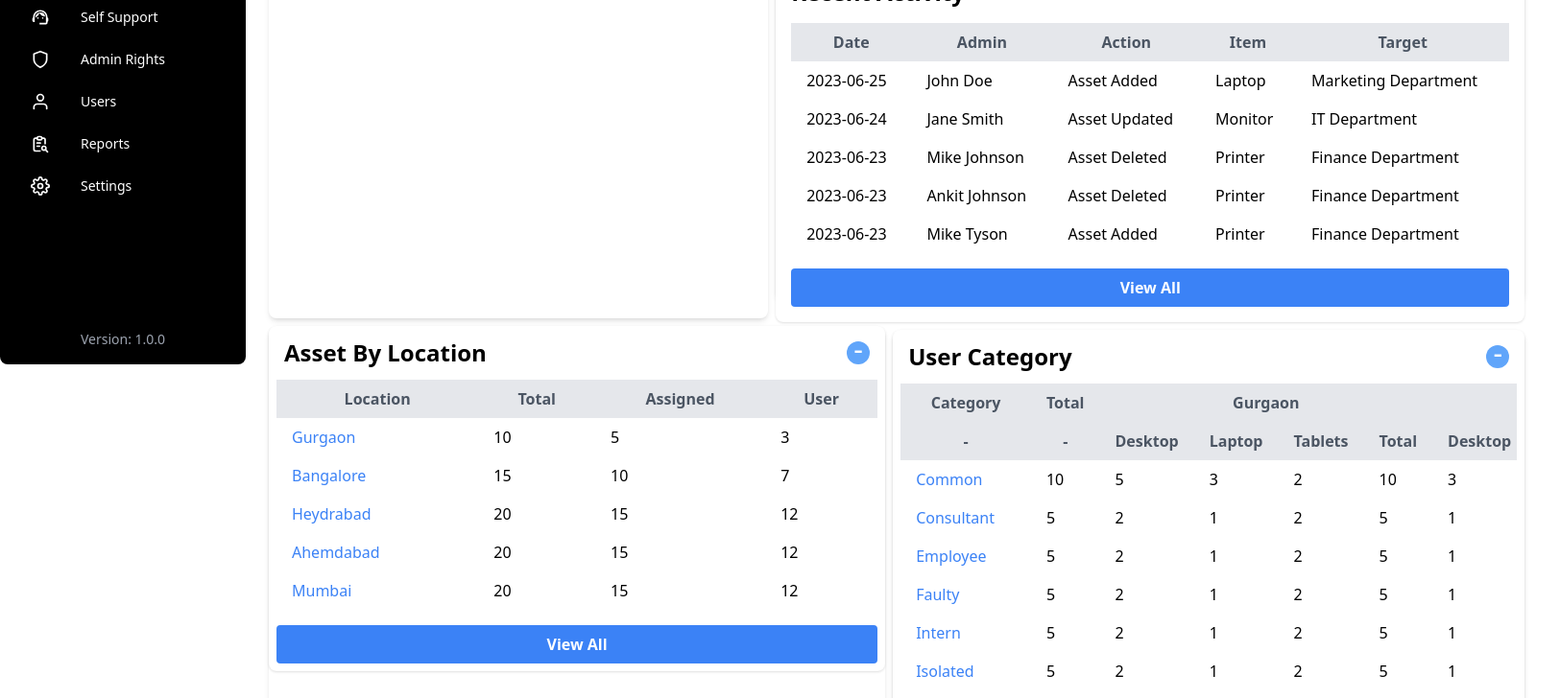
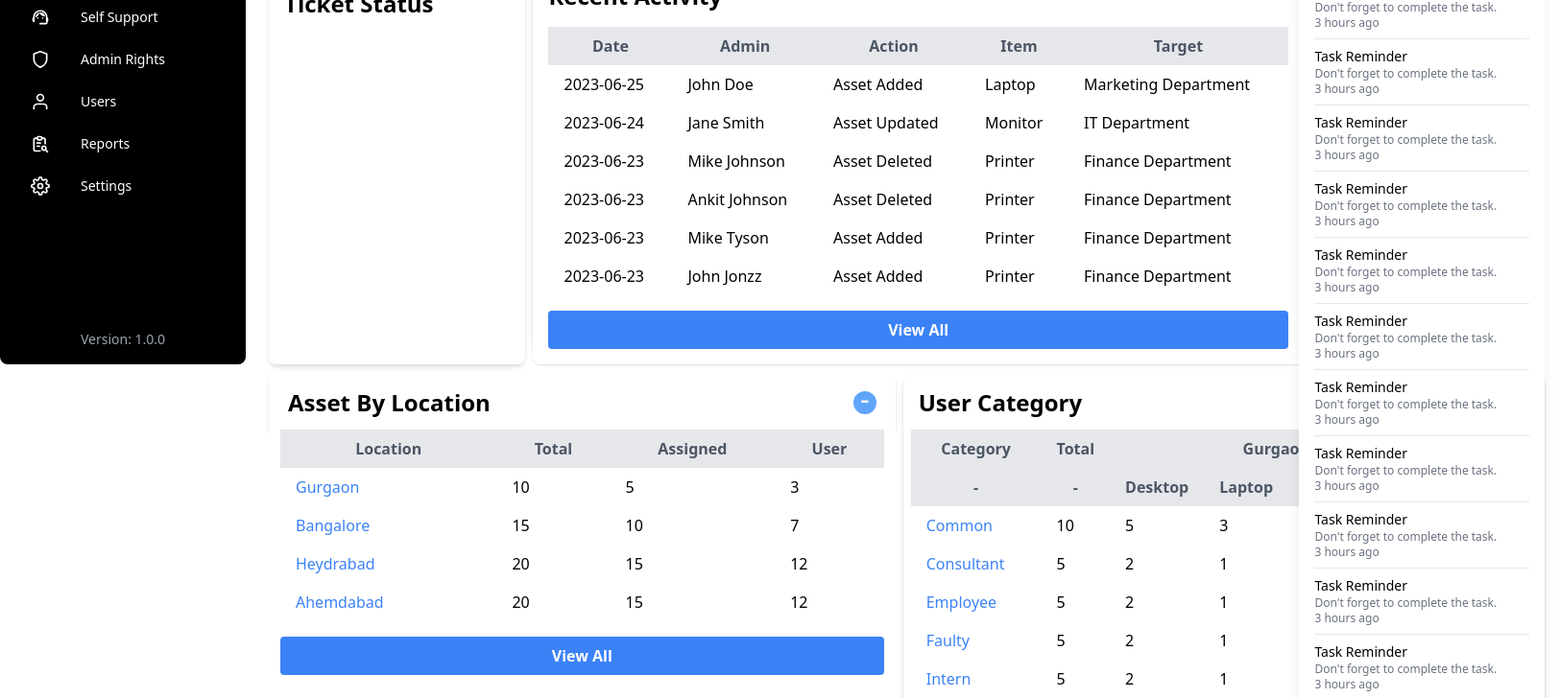
Before and after one commit to DrThakur/it-management-system, a React (Create React App) app: page / in a window 1280 px wide. Shown: the part 420-1148 px from the top of the page at 96% size, 1625 px wide, since content can reach past the window. Built offline with nearby package versions, Linux system fonts and the light colour scheme.

Commit message:
Changes to asset location and pie chart

```diff
--- a/src/components/AssetLocation/AssetLocation.js
+++ b/src/components/AssetLocation/AssetLocation.js
@@ -356,6 +356,62 @@ const AssetLocation = () => {
       assigned: 15,
       user: 12,
     },
+    {
+      id: 8,
+      location: "Goa",
+      total: 20,
+      assigned: 15,
+      user: 12,
+    },
+    {
+      id: 9,
+      location: "Bhubneshwar",
+      total: 20,
+      assigned: 15,
+      user: 12,
+    },
+    {
+      id: 10,
+      location: "Odisa",
+      total: 20,
+      assigned: 15,
+      user: 12,
+    },
+    {
+      id: 11,
+      location: "Bihar",
+      total: 20,
+      assigned: 15,
+      user: 12,
+    },
+    {
+      id: 12,
+      location: "Uttar Pradesh",
+      total: 20,
+      assigned: 15,
+      user: 12,
+    },
+    {
+      id: 13,
+      location: "USA",
+      total: 20,
+      assigned: 15,
+      user: 12,
+    },
+    {
+      id: 14,
+      location: "California",
+      total: 20,
+      assigned: 15,
+      user: 12,
+    },
+    {
+      id: 15,
+      location: "New York",
+      total: 20,
+      assigned: 15,
+      user: 12,
+    },
     // Add more location items as needed
   ];
 
@@ -375,10 +431,10 @@ const AssetLocation = () => {
     navigate(`/location/${location}`);
   };
 
-  const visibleLocations = showAll ? locationData : locationData.slice(0, 5);
+  const visibleLocations = showAll ? locationData : locationData.slice(0);
 
   return (
-    <div className="bg-white p-2 shadow rounded-lg -mb-6">
+    <div className="bg-white p-3 shadoow-md h-64 w-full rounded-lg -mb-6">
       <div className="flex justify-between items-center ">
         <h2 className="text-2xl font-bold ml-2">Asset By Location</h2>
         <button
@@ -389,11 +445,11 @@ const AssetLocation = () => {
         </button>
       </div>
       {showContent && (
-        <div className="overflow-x-auto mt-2" style={{ maxHeight: "300px" }}>
-          <div
-            className="max-h-72 overflow-y-auto"
-            style={{ scrollbarWidth: "thin" }}
-          >
+        <div
+          className="overflow-x-auto mt-2 overflow-y-auto"
+          style={{ maxHeight: "200px" }}
+        >
+          <div className="max-h-64 " style={{ scrollbarWidth: "thin" }}>
             <table className="table-auto w-full">
               <thead className="sticky top-0">
                 <tr className="bg-gray-200 text-gray-600">
--- a/src/components/Layout/Layout.js
+++ b/src/components/Layout/Layout.js
@@ -71,9 +71,11 @@ const Layout = ({ children }) => {
             toggleNotificationMenu={toggleNotificationMenu}
           />
           <div className="flex-grow p-4">
-            <div className="flex flex-grow">
-              {/* {isNotificationMenuOpen && <NotificationMenu />} */}
-              <div className="flex flex-col flex-grow relative">{children}</div>
+            <div className="flex flex-grow relative">
+              {isNotificationMenuOpen && <NotificationMenu />}
+              <div className="flex flex-col flex-grow relative w-3/5">
+                {children}
+              </div>
             </div>
           </div>
           <Footer />
--- a/src/components/Notification/Notification.js
+++ b/src/components/Notification/Notification.js
@@ -86,7 +86,7 @@ const NotificationMenu = ({ children }) => {
 
   return (
     <div
-      className="fixed z-10 top-0 right-0 h-108 bg-white shadow-lg w-64 p-4"
+      className="absolute z-10 top-0 right-0 h-108 bg-white shadow-lg w-64 p-4"
       style={{ marginTop: "90px" }}
     >
       <div className="flex justify-between items-center mb-4">
--- a/src/components/RecentActivity/RecentActivity.js
+++ b/src/components/RecentActivity/RecentActivity.js
@@ -61,12 +61,12 @@ const RecentActivity = () => {
     navigate("/recent-activity");
   };
 
-  const visibleActivities = showAll ? activityData : activityData.slice(0, 5);
+  const visibleActivities = showAll ? activityData : activityData.slice(0);
 
   return (
     <div className="bg-white p-4 shadow rounded-lg h-108 -mb-6">
       <h2 className="text-2xl font-bold mb-4">Recent Activity</h2>
-      <div className="overflow-x-auto">
+      <div className="overflow-x-auto overflow-y-auto mt-2">
         <div
           className="max-h-72 overflow-y-auto"
           style={{ scrollbarWidth: "thin" }}
@@ -95,7 +95,7 @@ const RecentActivity = () => {
           </table>
         </div>
       </div>
-      {!showAll && activityData.length > 5 && (
+      {!showAll && (
         <button
           className="mt-4 w-full bg-blue-500 hover:bg-blue-600 text-white font-semibold py-2 px-4 rounded focus:outline-none focus:shadow-outline"
           onClick={handleViewAll}
--- a/src/pages/FinalDashboard/Dashboard.js
+++ b/src/pages/FinalDashboard/Dashboard.js
@@ -14,18 +14,20 @@ const Dashboard = () => {
         <InfoBox categories={DashboardCategory} title="Dashboard" />
       </div>
       <div className="flex mt-3">
-        <div className="w-2/5 ml-2 rounded-lg shadow-md -mt-1 z-20">
-          <h3 className="text-start font-bold p-2 text-2xl">Ticket Status</h3>
+        <div className="w-1/5 ml-2 rounded-lg shadow-md -mt-1 z-20 pt-6">
+          <h3 className="text-start font-bold p-2 ml-2 text-2xl">
+            Ticket Status
+          </h3>
           <div className="-mb-4">
             <Pie />
           </div>
         </div>
-        <div className="w-3/5 shadow-md ml-2 rounded-lg mb-5">
+        <div className="w-3/5 shadow-md ml-2 rounded-lg mb-5 py-1">
           <RecentActivity />
         </div>
       </div>
       <div className="flex mt-3">
-        <div className="w-1/2 ml-2 rounded-lg shadow-md -mt-1 z-20">
+        <div className="w-1/2 ml-2 rounded-lg shadow-md h-16 -mt-1 z-20">
           <AssetLocation />
         </div>
         <div className="w-1/2 shadow-md ml-2 rounded-lg mb-5">
--- a/src/pages/Pie.js
+++ b/src/pages/Pie.js
@@ -6,20 +6,20 @@ import PieChart from "../components/PieChart/PieChart";
 
 const Pie = () => (
   <div
-    className="m-2 md:m-2 mt-2 p-2 bg-white dark:bg-secondary-dark-bg rounded-3xl"
-    style={{ width: "50%", minWidth: "300px", padding: "0", margin: "0" }}
+    className="m-2 md:m-2 mt-2 bg-white dark:bg-secondary-dark-bg rounded-3xl"
+    style={{ width: "50%", minWidth: "250px", padding: "0", margin: "auto" }}
   >
     {/* <ChartHeader category="Pie" title="Assets By Status" /> */}
     <div
       className="w-full"
       style={{
         height: "100%",
-        marginLeft: "30px",
+        marginLeft: "-5px",
         marginRight: "20px",
         marginTop: "-50px",
         marginBottom: "-1px",
         zIndex: "100",
-        padding: "-20px",
+        padding: "-5px",
       }}
     >
       <PieChart
```
